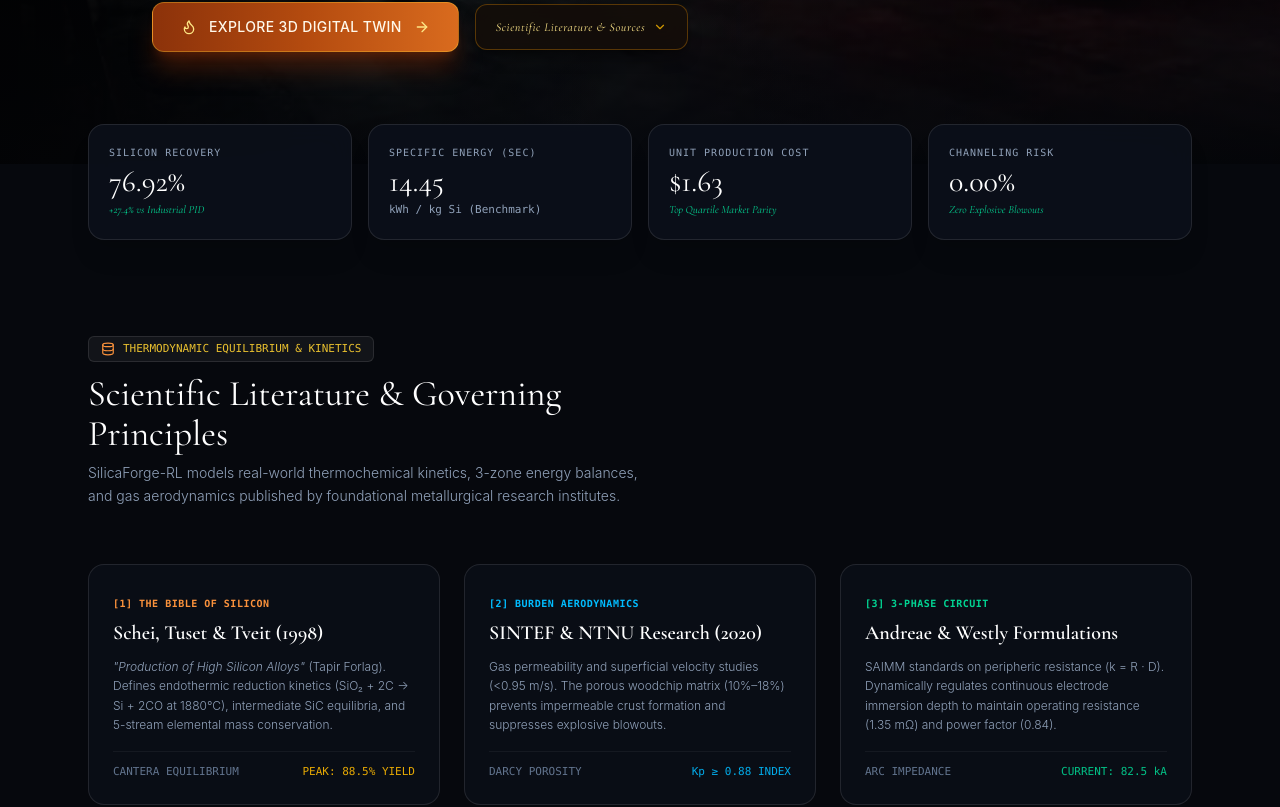
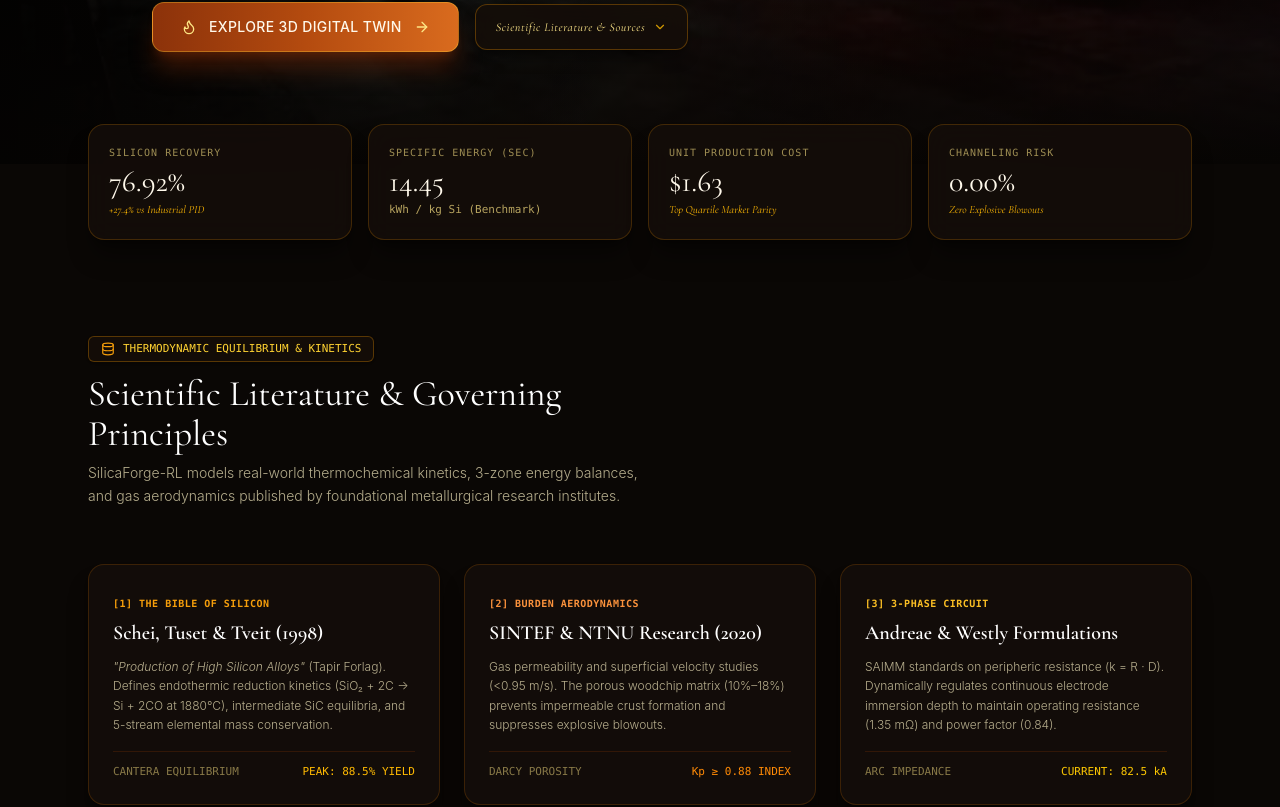
Before and after one commit to harsh3011dev-oops/SilicaForge-RL, a React (Vite) app in the folder frontend/: page / in a window 1280 px wide. Shown: the part 696-1503 px from the top of the page. Built offline with nearby package versions, Linux system fonts and the light colour scheme; no server answers; a web font is replaced by a local one.

Commit message:
style(landing): harmonize literature and metrics cards with upper-left warm amber/copper palette

```diff
--- a/frontend/src/components/LandingHero.tsx
+++ b/frontend/src/components/LandingHero.tsx
@@ -15,7 +15,7 @@ interface LandingHeroProps {
 
 export const LandingHero: React.FC<LandingHeroProps> = ({ onExplore }) => {
   return (
-    <div className="min-h-screen w-full bg-[#06080D] text-[#F3EFE6] selection:bg-[#E65100] selection:text-white relative overflow-x-hidden">
+    <div className="min-h-screen w-full bg-[#0A0705] text-[#F3EFE6] selection:bg-[#B44B0F] selection:text-[#FFF9EB] relative overflow-x-hidden">
 
       {/* =========================================================================
           HERO BANNER: High-Visibility Real Factory Photo + Classy Typography
@@ -29,7 +29,7 @@ export const LandingHero: React.FC<LandingHeroProps> = ({ onExplore }) => {
         />
 
         {/* Minimal Vignettes so the Factory Machinery & Arc Fire Stay Strikingly Prominent */}
-        <div className="absolute inset-0 bg-gradient-to-t from-[#06080D] via-transparent to-black/45 pointer-events-none" />
+        <div className="absolute inset-0 bg-gradient-to-t from-[#0A0705] via-transparent to-black/45 pointer-events-none" />
         <div className="absolute inset-0 bg-gradient-to-r from-black/60 via-transparent to-black/35 pointer-events-none" />
 
         {/* Top Minimalist Header */}
@@ -115,122 +115,122 @@ export const LandingHero: React.FC<LandingHeroProps> = ({ onExplore }) => {
       </div>
 
       {/* =========================================================================
-          KEY NUMBERS: Clean, Minimal, Glass Cards
+          KEY NUMBERS: Clean, Minimal, Warm Molten Glass Cards
           ========================================================================= */}
       <div className="max-w-6xl mx-auto px-6 -mt-10 relative z-20">
         <div className="w-full grid grid-cols-2 md:grid-cols-4 gap-4">
-          <div className="p-5 rounded-2xl bg-[#0C101A]/90 border border-white/10 backdrop-blur-md shadow-xl">
-            <span className="text-[10px] font-mono text-slate-400 uppercase tracking-widest block mb-1">Silicon Recovery</span>
-            <div className="text-3xl font-light font-['Cormorant_Garamond',serif] text-white">76.92%</div>
-            <p className="text-[11px] text-emerald-400 mt-0.5 font-['Cormorant_Garamond',serif] italic">+27.4% vs Industrial PID</p>
+          <div className="p-5 rounded-2xl bg-[#140E0A]/85 border border-amber-500/20 backdrop-blur-md shadow-xl shadow-black/40">
+            <span className="text-[10px] font-mono text-amber-200/60 uppercase tracking-widest block mb-1">Silicon Recovery</span>
+            <div className="text-3xl font-light font-['Cormorant_Garamond',serif] text-[#FFF9EB]">76.92%</div>
+            <p className="text-[11px] text-amber-400 mt-0.5 font-['Cormorant_Garamond',serif] italic">+27.4% vs Industrial PID</p>
           </div>
 
-          <div className="p-5 rounded-2xl bg-[#0C101A]/90 border border-white/10 backdrop-blur-md shadow-xl">
-            <span className="text-[10px] font-mono text-slate-400 uppercase tracking-widest block mb-1">Specific Energy (SEC)</span>
-            <div className="text-3xl font-light font-['Cormorant_Garamond',serif] text-white">14.45</div>
-            <p className="text-[11px] text-slate-400 mt-0.5 font-mono">kWh / kg Si (Benchmark)</p>
+          <div className="p-5 rounded-2xl bg-[#140E0A]/85 border border-amber-500/20 backdrop-blur-md shadow-xl shadow-black/40">
+            <span className="text-[10px] font-mono text-amber-200/60 uppercase tracking-widest block mb-1">Specific Energy (SEC)</span>
+            <div className="text-3xl font-light font-['Cormorant_Garamond',serif] text-[#FFF9EB]">14.45</div>
+            <p className="text-[11px] text-amber-200/70 mt-0.5 font-mono">kWh / kg Si (Benchmark)</p>
           </div>
 
-          <div className="p-5 rounded-2xl bg-[#0C101A]/90 border border-white/10 backdrop-blur-md shadow-xl">
-            <span className="text-[10px] font-mono text-slate-400 uppercase tracking-widest block mb-1">Unit Production Cost</span>
-            <div className="text-3xl font-light font-['Cormorant_Garamond',serif] text-white">$1.63</div>
-            <p className="text-[11px] text-emerald-400 mt-0.5 font-['Cormorant_Garamond',serif] italic">Top Quartile Market Parity</p>
+          <div className="p-5 rounded-2xl bg-[#140E0A]/85 border border-amber-500/20 backdrop-blur-md shadow-xl shadow-black/40">
+            <span className="text-[10px] font-mono text-amber-200/60 uppercase tracking-widest block mb-1">Unit Production Cost</span>
+            <div className="text-3xl font-light font-['Cormorant_Garamond',serif] text-[#FFF9EB]">$1.63</div>
+            <p className="text-[11px] text-amber-400 mt-0.5 font-['Cormorant_Garamond',serif] italic">Top Quartile Market Parity</p>
           </div>
 
-          <div className="p-5 rounded-2xl bg-[#0C101A]/90 border border-white/10 backdrop-blur-md shadow-xl">
-            <span className="text-[10px] font-mono text-slate-400 uppercase tracking-widest block mb-1">Channeling Risk</span>
-            <div className="text-3xl font-light font-['Cormorant_Garamond',serif] text-white">0.00%</div>
-            <p className="text-[11px] text-emerald-400 mt-0.5 font-['Cormorant_Garamond',serif] italic">Zero Explosive Blowouts</p>
+          <div className="p-5 rounded-2xl bg-[#140E0A]/85 border border-amber-500/20 backdrop-blur-md shadow-xl shadow-black/40">
+            <span className="text-[10px] font-mono text-amber-200/60 uppercase tracking-widest block mb-1">Channeling Risk</span>
+            <div className="text-3xl font-light font-['Cormorant_Garamond',serif] text-[#FFF9EB]">0.00%</div>
+            <p className="text-[11px] text-amber-400 mt-0.5 font-['Cormorant_Garamond',serif] italic">Zero Explosive Blowouts</p>
           </div>
         </div>
       </div>
 
       {/* =========================================================================
-          SCIENTIFIC SOURCES SECTION: Clean Classy Cards in English
+          SCIENTIFIC SOURCES SECTION: Warm Molten Hearth Cards (Matching Upper-Left Logo)
           ========================================================================= */}
       <section id="sources" className="max-w-6xl mx-auto px-6 py-24">
         <div className="max-w-xl mb-14 text-left">
-          <div className="inline-flex items-center gap-2 px-3 py-1 rounded-md bg-white/5 border border-white/10 text-[11px] font-mono text-amber-300/90 mb-3">
-            <Database className="w-3.5 h-3.5 text-[#FB923C]" />
+          <div className="inline-flex items-center gap-2 px-3 py-1 rounded-md bg-[#160E08]/80 border border-amber-500/30 text-[11px] font-mono text-amber-300 mb-3 shadow-sm">
+            <Database className="w-3.5 h-3.5 text-[#F59E0B]" />
             <span>THERMODYNAMIC EQUILIBRIUM &amp; KINETICS</span>
           </div>
           <h2 className="text-3xl sm:text-4xl font-['Cormorant_Garamond',serif] text-white font-normal mb-2">
             Scientific Literature &amp; Governing Principles
           </h2>
-          <p className="text-slate-400 text-xs sm:text-sm font-light leading-relaxed">
+          <p className="text-amber-100/70 text-xs sm:text-sm font-light leading-relaxed">
             SilicaForge-RL models real-world thermochemical kinetics, 3-zone energy balances, and gas aerodynamics
             published by foundational metallurgical research institutes.
           </p>
         </div>
 
-        {/* 3 Literary Pillar Cards */}
+        {/* 3 Literary Pillar Cards - Warm Molten Hearth Palette */}
         <div className="grid grid-cols-1 md:grid-cols-3 gap-6">
-          {/* Card 1 */}
-          <div className="p-6 rounded-2xl bg-[#0C101A]/70 border border-white/10 hover:border-amber-500/40 transition-all flex flex-col justify-between">
+          {/* Card 1: Tapir Forlag / Schei & Tveit (Warm Amber) */}
+          <div className="p-6 rounded-2xl bg-[#140E0A]/80 border border-amber-600/20 hover:border-amber-500/50 hover:bg-[#1C140E]/90 transition-all flex flex-col justify-between shadow-xl shadow-black/40">
             <div>
-              <span className="text-[10px] font-mono text-[#FB923C] uppercase tracking-wider font-semibold">[1] The Bible of Silicon</span>
+              <span className="text-[10px] font-mono text-[#F59E0B] uppercase tracking-wider font-semibold">[1] The Bible of Silicon</span>
               <h3 className="text-xl font-['Cormorant_Garamond',serif] font-bold text-white mt-1.5 mb-2.5">
                 Schei, Tuset &amp; Tveit (1998)
               </h3>
-              <p className="text-xs text-slate-400 leading-relaxed font-light mb-4">
+              <p className="text-xs text-amber-100/70 leading-relaxed font-light mb-4">
                 <em>"Production of High Silicon Alloys"</em> (Tapir Forlag). Defines endothermic reduction kinetics
                 (SiO₂ + 2C → Si + 2CO at 1880°C), intermediate SiC equilibria, and 5-stream elemental mass conservation.
               </p>
             </div>
-            <div className="pt-3 border-t border-white/5 flex items-center justify-between text-[11px] font-mono text-slate-500">
+            <div className="pt-3 border-t border-amber-900/30 flex items-center justify-between text-[11px] font-mono text-amber-200/50">
               <span>CANTERA EQUILIBRIUM</span>
-              <span className="text-amber-400/90">PEAK: 88.5% YIELD</span>
+              <span className="text-amber-400 font-medium">PEAK: 88.5% YIELD</span>
             </div>
           </div>
 
-          {/* Card 2 */}
-          <div className="p-6 rounded-2xl bg-[#0C101A]/70 border border-white/10 hover:border-sky-500/40 transition-all flex flex-col justify-between">
+          {/* Card 2: SINTEF (Warm Copper Bronze) */}
+          <div className="p-6 rounded-2xl bg-[#140E0A]/80 border border-amber-600/20 hover:border-orange-500/50 hover:bg-[#1C140E]/90 transition-all flex flex-col justify-between shadow-xl shadow-black/40">
             <div>
-              <span className="text-[10px] font-mono text-sky-400 uppercase tracking-wider font-semibold">[2] Burden Aerodynamics</span>
+              <span className="text-[10px] font-mono text-[#FB923C] uppercase tracking-wider font-semibold">[2] Burden Aerodynamics</span>
               <h3 className="text-xl font-['Cormorant_Garamond',serif] font-bold text-white mt-1.5 mb-2.5">
                 SINTEF &amp; NTNU Research (2020)
               </h3>
-              <p className="text-xs text-slate-400 leading-relaxed font-light mb-4">
+              <p className="text-xs text-amber-100/70 leading-relaxed font-light mb-4">
                 Gas permeability and superficial velocity studies (&lt;0.95 m/s).
                 The porous woodchip matrix (10%–18%) prevents impermeable crust formation and suppresses explosive blowouts.
               </p>
             </div>
-            <div className="pt-3 border-t border-white/5 flex items-center justify-between text-[11px] font-mono text-slate-500">
+            <div className="pt-3 border-t border-amber-900/30 flex items-center justify-between text-[11px] font-mono text-amber-200/50">
               <span>DARCY POROSITY</span>
-              <span className="text-sky-400/90">Kp &ge; 0.88 INDEX</span>
+              <span className="text-orange-400 font-medium">Kp &ge; 0.88 INDEX</span>
             </div>
           </div>
 
-          {/* Card 3 */}
-          <div className="p-6 rounded-2xl bg-[#0C101A]/70 border border-white/10 hover:border-emerald-500/40 transition-all flex flex-col justify-between">
+          {/* Card 3: Andreae & Westly (Warm Radiant Brass) */}
+          <div className="p-6 rounded-2xl bg-[#140E0A]/80 border border-amber-600/20 hover:border-yellow-500/50 hover:bg-[#1C140E]/90 transition-all flex flex-col justify-between shadow-xl shadow-black/40">
             <div>
-              <span className="text-[10px] font-mono text-emerald-400 uppercase tracking-wider font-semibold">[3] 3-Phase Circuit</span>
+              <span className="text-[10px] font-mono text-[#FBBF24] uppercase tracking-wider font-semibold">[3] 3-Phase Circuit</span>
               <h3 className="text-xl font-['Cormorant_Garamond',serif] font-bold text-white mt-1.5 mb-2.5">
                 Andreae &amp; Westly Formulations
               </h3>
-              <p className="text-xs text-slate-400 leading-relaxed font-light mb-4">
+              <p className="text-xs text-amber-100/70 leading-relaxed font-light mb-4">
                 SAIMM standards on peripheric resistance (k = R · D). Dynamically regulates
                 continuous electrode immersion depth to maintain operating resistance (1.35 mΩ) and power factor (0.84).
               </p>
             </div>
-            <div className="pt-3 border-t border-white/5 flex items-center justify-between text-[11px] font-mono text-slate-500">
+            <div className="pt-3 border-t border-amber-900/30 flex items-center justify-between text-[11px] font-mono text-amber-200/50">
               <span>ARC IMPEDANCE</span>
-              <span className="text-emerald-400/90">CURRENT: 82.5 kA</span>
+              <span className="text-yellow-400 font-medium">CURRENT: 82.5 kA</span>
             </div>
           </div>
         </div>
 
-        {/* Breakthrough Innovation Banner: Stage 2 Closed-Loop SiO Condenser */}
-        <div className="mt-8 p-6 rounded-2xl bg-gradient-to-r from-[#E65100]/15 via-black to-black border border-[#E65100]/30 flex flex-col md:flex-row items-center justify-between gap-6">
+        {/* Breakthrough Innovation Banner: Stage 2 Closed-Loop SiO Condenser in Warm Molten Tones */}
+        <div className="mt-8 p-6 rounded-2xl bg-gradient-to-r from-[#8C320A]/25 via-[#160E08]/90 to-[#100A06] border border-amber-500/30 flex flex-col md:flex-row items-center justify-between gap-6 shadow-xl shadow-black/40">
           <div className="flex items-start gap-4">
-            <div className="w-10 h-10 rounded-lg bg-[#E65100]/25 border border-[#E65100]/40 flex items-center justify-center shrink-0">
-              <Layers className="w-5 h-5 text-[#FB923C]" />
+            <div className="w-10 h-10 rounded-lg bg-gradient-to-br from-[#8C320A] to-[#B44B0F] border border-amber-400/40 flex items-center justify-center shrink-0 shadow-md shadow-[#782806]/40">
+              <Layers className="w-5 h-5 text-amber-200" />
             </div>
             <div>
               <h4 className="text-base font-['Cormorant_Garamond',serif] font-bold text-white">
                 Thesis Core Innovation: Stage 2 Closed-Loop SiO Condensation Loop
               </h4>
-              <p className="text-xs text-slate-300 max-w-2xl leading-relaxed mt-0.5 font-light">
+              <p className="text-xs text-amber-100/80 max-w-2xl leading-relaxed mt-0.5 font-light">
                 Instead of venting unreacted SiO vapor into atmosphere (historically 8%–12% loss),
                 the model introduces an upper-shaft condensation reactor (2SiO → Si + SiO₂), capturing pure metal and
                 recycling ~18.2 MJ/kg of exothermic heat into incoming quartz.
```
Also changed, not shown: 4 other files (tests, documents, lock files or other folders).
